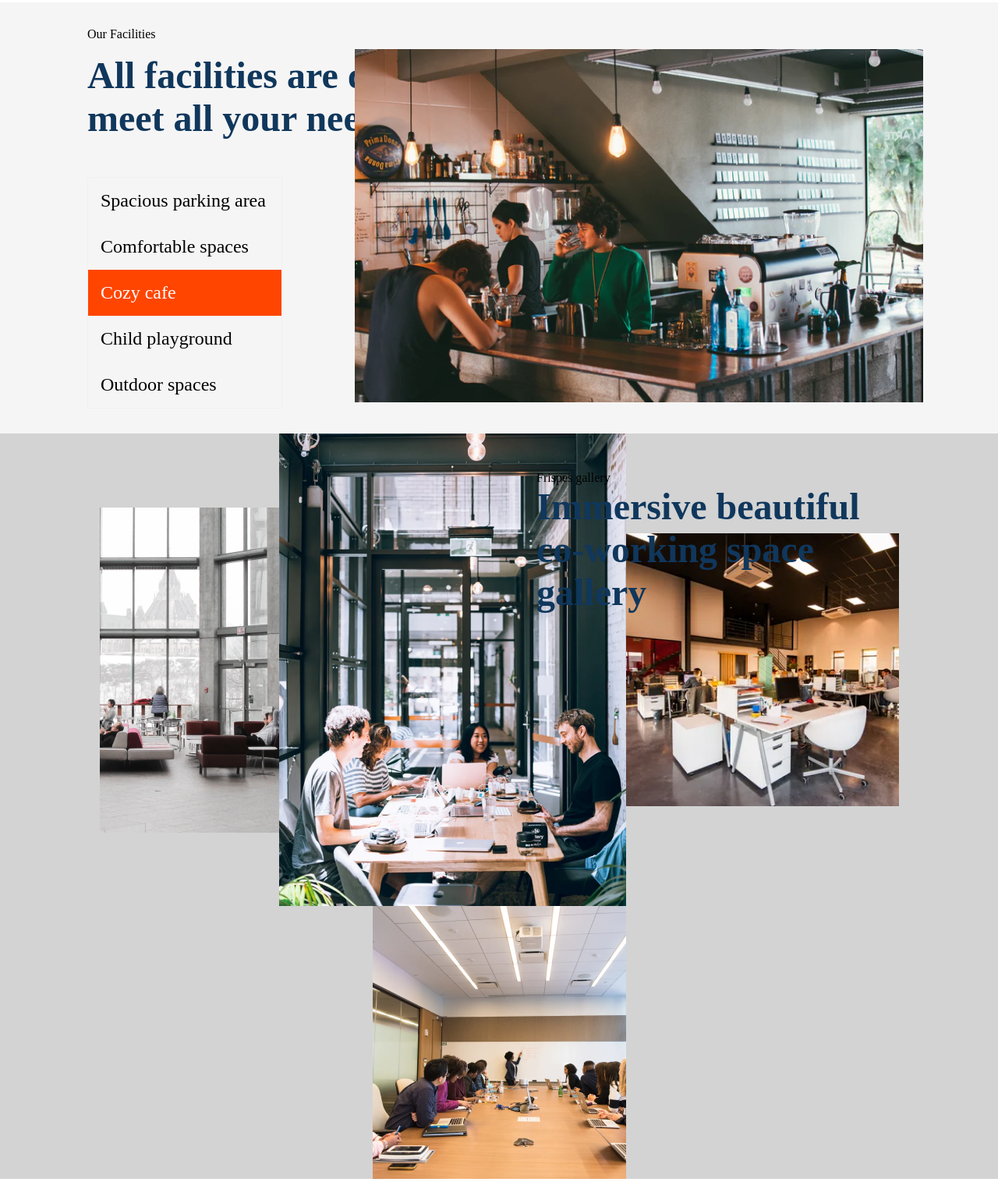
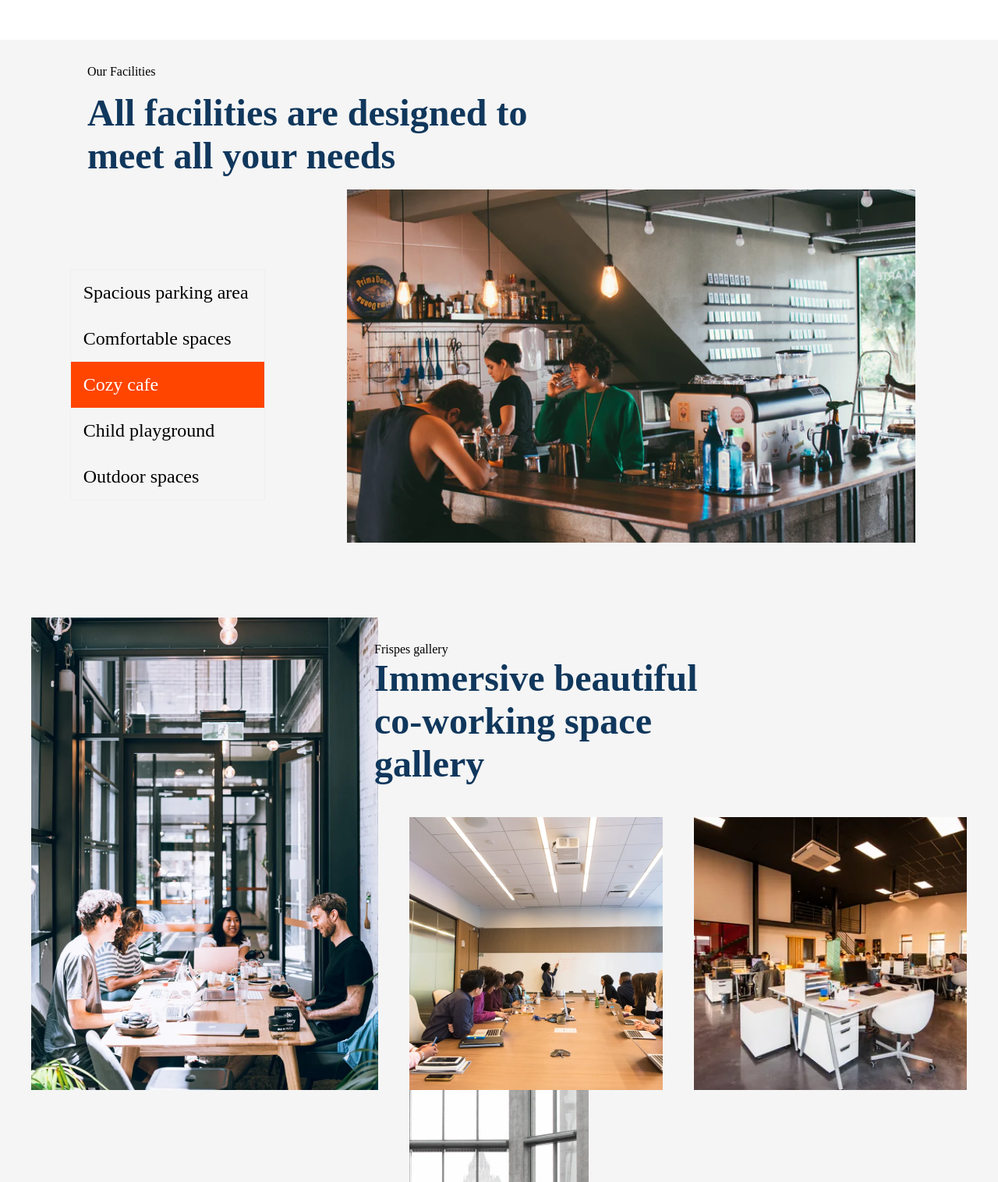
Before and after one commit to TiaanSM/Frispes-Landing-Page, a plain HTML site: page index.html in a window 1280 px wide. Shown: the part 2224-3740 px from the top of the page at 78% size. Drawn offline with Linux system fonts and the light colour scheme.

Commit message:
Finished the layout for desktop.
Completed desktop layout, will need to add animations and refactor and clean up.

```diff
--- a/index.html
+++ b/index.html
@@ -216,6 +216,7 @@
             <p class="fac-text-intro">Our Facilities</p>
             <h3 class="fac-title">All facilities are designed to<br> meet all your needs</h3>
         </div>
+          <div class="content-container">
             <div class="fac-spaces">
                 <ul class="fac-place-list">
                     <li><p class="fac-place">Spacious parking area</p></li>
@@ -225,8 +226,10 @@
                     <li><p class="fac-place">Outdoor spaces</p></li>
                 </ul>
             </div>
-            <img src="./images/spaces-img-3.png" class="fac-image" alt="Cafe-area">
-            <!-- neaten up code, get more images for fac-places, neaten up design, make responsive -->
+            <div class="fac-image-container">
+               <img src="./images/spaces-img-3.png" class="fac-image" alt="Cafe-area">
+            </div>
+          </div>
     </section>
 
     <section class="gallery">
@@ -235,10 +238,10 @@
             <h2 class="gallery-title">Immersive beautiful<br> co-working space gallery</h2>
         </div>
         <div class="gallery-images">
-            <img src="./images/gallery-img-1.png" alt="Seating-area">
-            <img src="./images/gallery-img-2.png" alt="Office & employees">
-            <img src="./images/gallery-img-3.png" alt="Office-area">
-            <img src="./images/gallery-img-4.png" alt="Meeting-room">
+            <img src="./images/gallery-img-2.png" class="gallery-img-1" alt="Seating-area">
+            <img src="./images/gallery-img-4.png" class="gallery-img-2" alt="Office & employees">
+            <img src="./images/gallery-img-3.png" class="gallery-img-3" alt="Office-area">
+            <img src="./images/gallery-img-1.png" class="gallery-img-4" alt="Meeting-room">
         </div>
     </section>
 
--- a/src/styles.css
+++ b/src/styles.css
@@ -297,7 +297,7 @@ header {
     justify-content: center;
     align-items: center;
     flex-wrap: wrap;
-    padding-top: 0rem;
+    padding-top: 3rem;
 }
 
 .icon-container {
@@ -373,7 +373,7 @@ header {
     background-color: whitesmoke;
     position: relative;
     margin-top: 5rem;
-    padding-bottom: 2rem;
+    padding-bottom: 5rem;
 }
 
 .facilities-heading {
@@ -393,11 +393,18 @@ header {
     font-size: 3rem;
 }
 
+.content-container {
+    display: flex;
+    justify-content: space-evenly;
+    align-items: center;
+    flex-wrap: wrap;
+}
+
 .fac-spaces {
-    width: 250px;
+    width: 15.625rem;
     height: auto;
     background-color: whitesmoke;
-    margin-left: 7rem;
+    margin-left: 0rem;
     margin-top: 3rem;
 }
 
@@ -408,6 +415,13 @@ header {
     grid-template-columns: 100%;
     grid-template-rows: 1fr 1fr 1fr 1fr 1fr;
     border: 1px solid rgba(211, 211, 211, 0.151);
+}
+
+.fac-image-container {
+    width: 45.5625rem;
+    height: 28.3125rem;
+    background-color: red;
+    margin: 1rem;
 }
 
 .fac-place {
@@ -427,19 +441,13 @@ header {
     color: white;
 }
 
-.fac-image {
-    position: absolute;
-    bottom: 2.5rem;
-    right: 6rem;
-}
-
 
 /*/ Gallery - Section /*/
 
 .gallery {
     width: 100vw;
     height: auto;
-    background-color: lightgray;
+    background-color: whitesmoke;
     margin-bottom: 5rem;
     position: relative;
 }
@@ -447,8 +455,8 @@ header {
 .gallery-heading {
     width: 30rem;
     position: absolute;
-    right: 7rem;
-    top: 1rem;
+    right: 20rem;
+    top: 0rem;
 }
 
 .gallery-intro {
@@ -462,11 +470,22 @@ header {
 
 .gallery-images {
     display: flex;
-    justify-content: center;
+    justify-content: space-evenly;
     align-items: center;
     flex-wrap: wrap;
 }
 
+.gallery-img-2 {
+    margin-top: 16rem;
+}
+
+.gallery-img-3 {
+    margin-top: 16rem;
+}
+
+.gallery-img-4 {
+    margin-bottom: 12rem;
+}
 
 /*/ Promo - Section /*/
 
```
